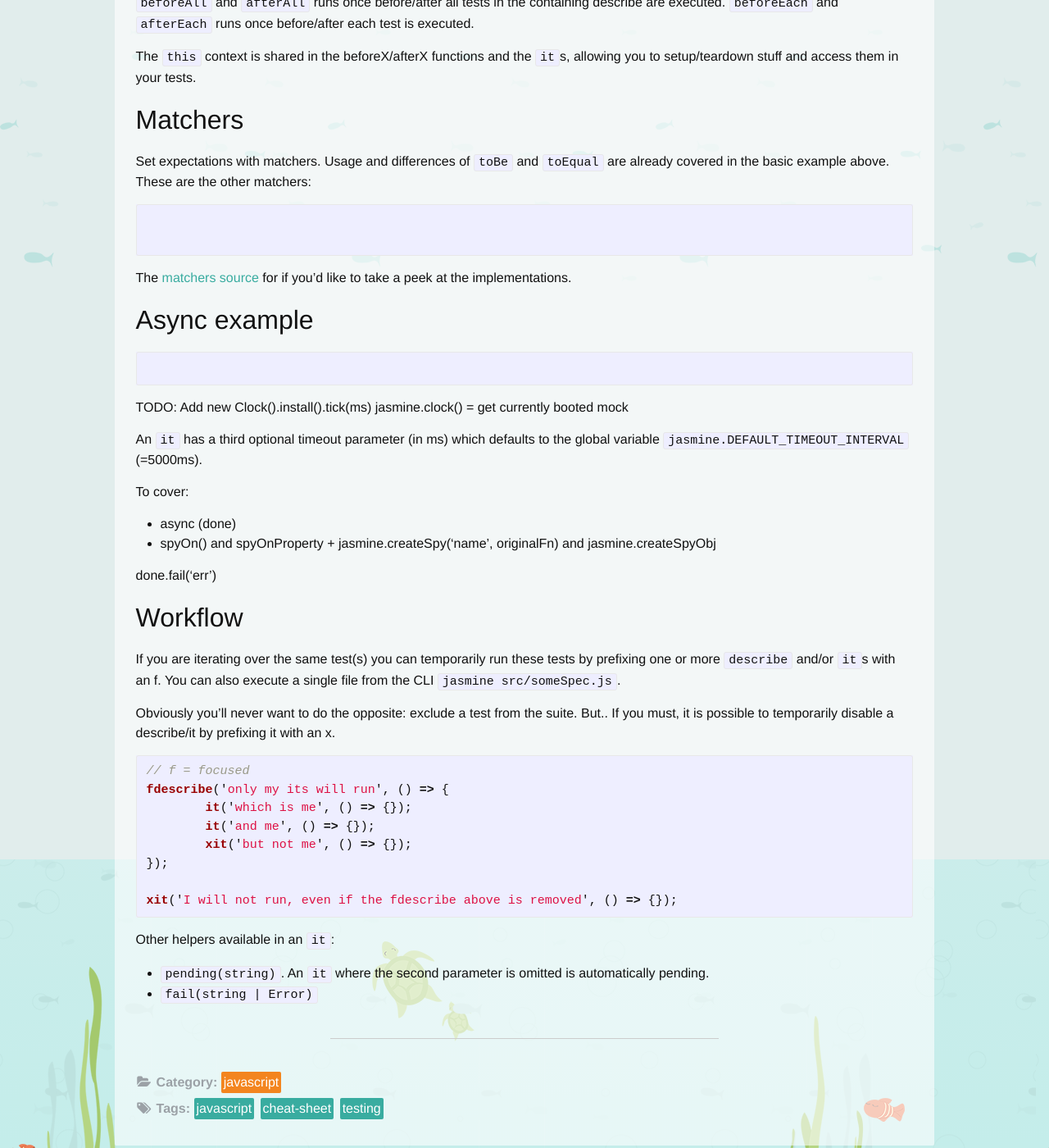
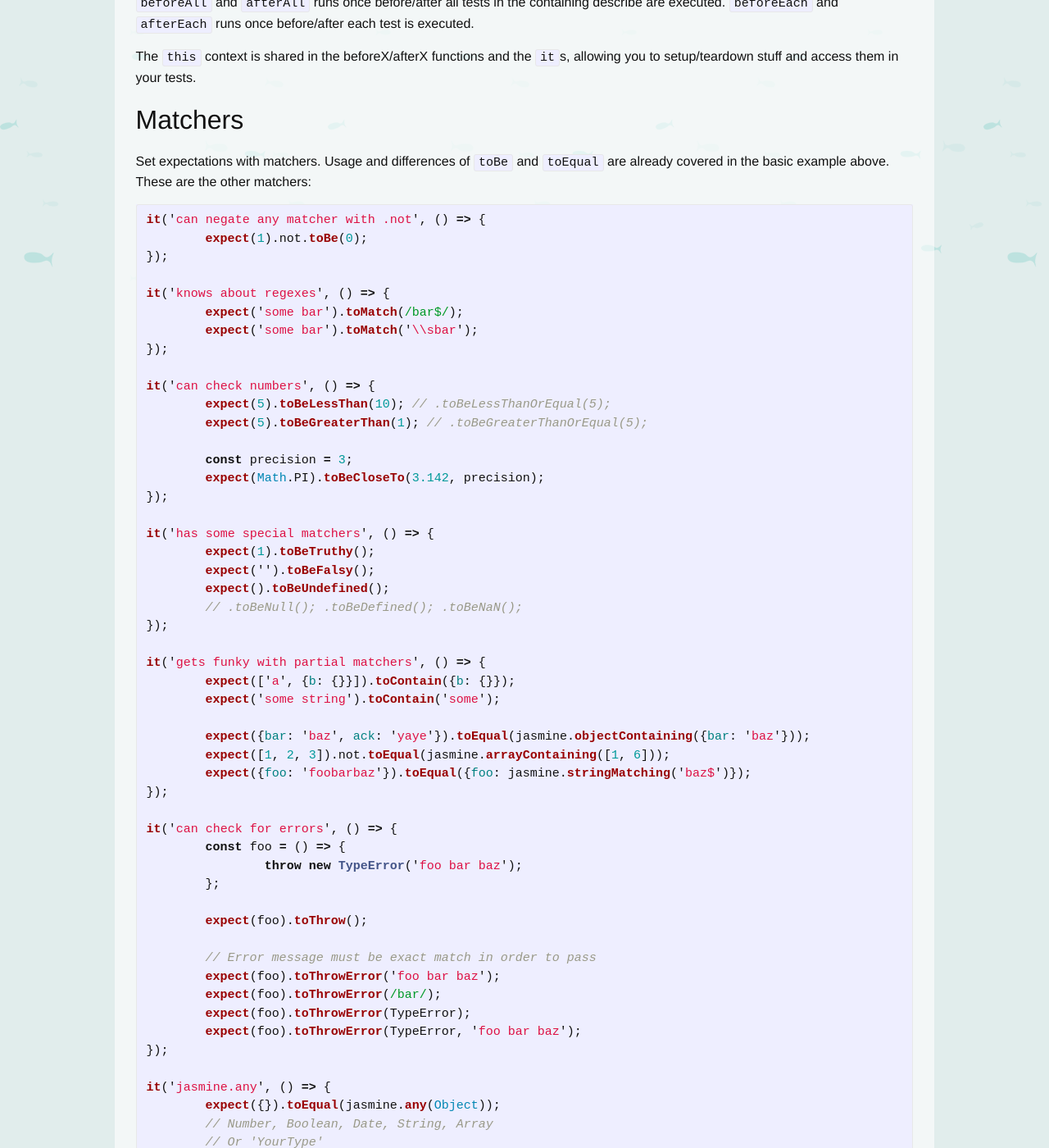
Before and after one commit to Laoujin/bliki, a Jekyll site: the page built from _bliki/npm/javascript-testing-jasmine-syntax.md, in a window 1280 px wide and 1400 px high, scrolled down 1008 px. Shown: the whole window at 82% size. Built offline with Jekyll 4.4.1, drawn with Linux system fonts in a browser that asks for light colours; some web fonts are replaced; some of the changed text lies outside the part shown.

Commit message:
bliki jasmine tut: jasmine matchers

````diff
--- a/_bliki/npm/javascript-testing-jasmine-syntax.md
+++ b/_bliki/npm/javascript-testing-jasmine-syntax.md
@@ -55,7 +55,62 @@ Set expectations with matchers. Usage and differences of `toBe` and `toEqual` ar
 in the basic example above. These are the other matchers:
 
 ```js
+it('can negate any matcher with .not', () => {
+	expect(1).not.toBe(0);
+});
 
+it('knows about regexes', () => {
+	expect('some bar').toMatch(/bar$/);
+	expect('some bar').toMatch('\\sbar');
+});
+
+it('can check numbers', () => {
+	expect(5).toBeLessThan(10); // .toBeLessThanOrEqual(5);
+	expect(5).toBeGreaterThan(1); // .toBeGreaterThanOrEqual(5);
+
+	const precision = 3;
+	expect(Math.PI).toBeCloseTo(3.142, precision);
+});
+
+it('has some special matchers', () => {
+	expect(1).toBeTruthy();
+	expect('').toBeFalsy();
+	expect().toBeUndefined();
+	// .toBeNull(); .toBeDefined(); .toBeNaN();
+});
+
+it('gets funky with partial matchers', () => {
+	expect(['a', {b: {}}]).toContain({b: {}});
+	expect('some string').toContain('some');
+
+	expect({bar: 'baz', ack: 'yaye'}).toEqual(jasmine.objectContaining({bar: 'baz'}));
+	expect([1, 2, 3]).not.toEqual(jasmine.arrayContaining([1, 6]));
+	expect({foo: 'foobarbaz'}).toEqual({foo: jasmine.stringMatching('baz$')});
+});
+
+it('can check for errors', () => {
+	const foo = () => {
+		throw new TypeError('foo bar baz');
+	};
+
+	expect(foo).toThrow();
+
+	// Error message must be exact match in order to pass
+	expect(foo).toThrowError('foo bar baz');
+	expect(foo).toThrowError(/bar/);
+	expect(foo).toThrowError(TypeError);
+	expect(foo).toThrowError(TypeError, 'foo bar baz');
+});
+
+it('jasmine.any', () => {
+	expect({}).toEqual(jasmine.any(Object));
+	// Number, Boolean, Date, String, Array
+	// Or 'YourType'
+});
+
+it('jasmine.anything', () => {
+	expect(1).toEqual(jasmine.anything());
+});
 
 ```
 
````
